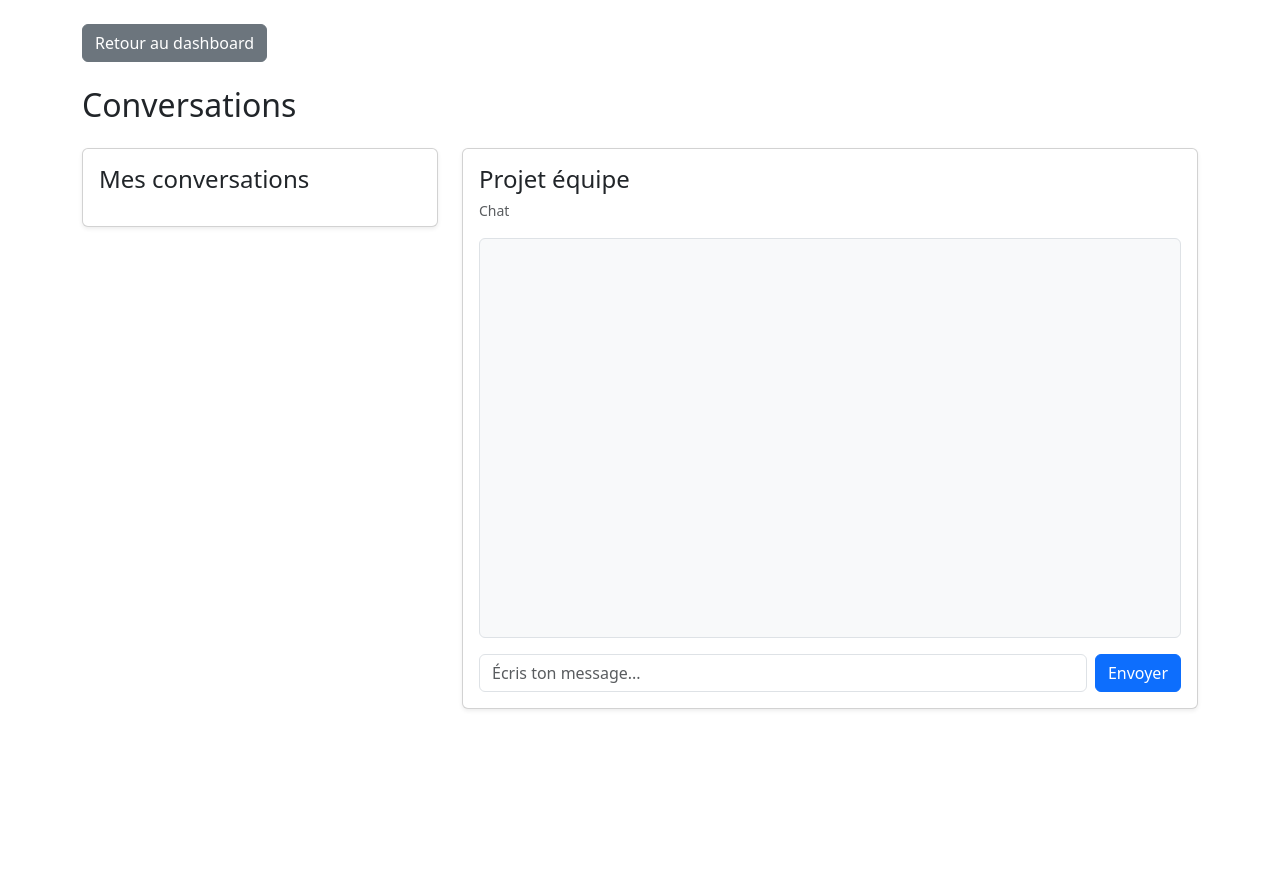
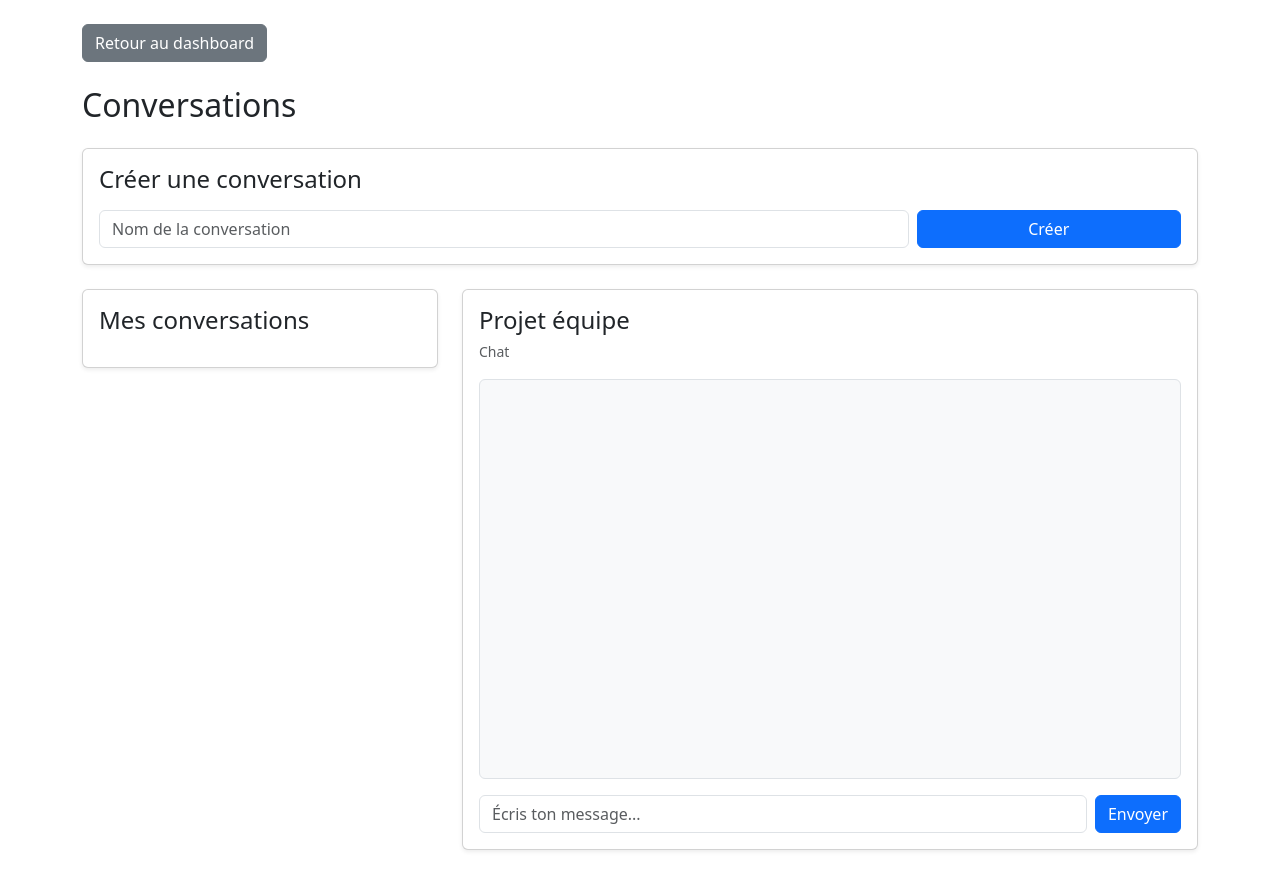
Before and after one commit to SaadK123/PROJET_APP_TRANSACTIONNELLE, a Next.js app in the folder WebApp/my-next-app/: page /Conversations/1 in a window 1280 px wide. Before the commit the page ends 800 px from the top, so only its background shows below. Built offline with nearby package versions, Linux system fonts and the light colour scheme.

Commit message:
ajout de creer conversation dans la page conversation

```diff
--- a/WebApp/my-next-app/app/Conversations/[id]/page.tsx
+++ b/WebApp/my-next-app/app/Conversations/[id]/page.tsx
@@ -21,6 +21,10 @@ export default function ConversationsPage() {
   const { id } = useParams<{ id: string }>();
   const router = useRouter();
 
+  const [nomConversation, setNomConversation] = useState<string>("");
+  const [messageSucces, setMessageSucces] = useState<string>("");
+  const [messageErreur, setMessageErreur] = useState<string>("");
+
   const [conversationSelectionnee, setConversationSelectionnee] =
     useState<string>("Projet équipe");
 
@@ -33,7 +37,20 @@ export default function ConversationsPage() {
 
   ]);
 
-  function envoyerMessageDemo() {
+  function creerConversationUI() {
+  setMessageSucces("");
+  setMessageErreur("");
+
+  if (nomConversation.trim() === "") {
+    setMessageErreur("Le nom de la conversation est obligatoire.");
+    return;
+  }
+
+  setMessageSucces("Conversation créée avec succès.");
+  setNomConversation("");
+}
+
+  function envoyerMessage() {
     if (messageTexte.trim() === "") return;
 
     setMessages((anciens) => [
@@ -65,6 +82,41 @@ export default function ConversationsPage() {
       </div>
 
       <h2 className="mb-4">Conversations</h2>
+
+        {messageSucces !== "" ? (
+    <div className="alert alert-success">{messageSucces}</div>
+    ) : null}
+
+    {messageErreur !== "" ? (
+    <div className="alert alert-danger">{messageErreur}</div>
+    ) : null}
+
+    <div className="card p-3 shadow-sm mb-4">
+    <h4 className="mb-3">Créer une conversation</h4>
+
+    <div className="row g-2">
+        <div className="col-md-9">
+        <input
+            type="text"
+            className="form-control"
+            placeholder="Nom de la conversation"
+            value={nomConversation}
+            onChange={(e) => setNomConversation(e.target.value)}
+        />
+        </div>
+
+        <div className="col-md-3">
+        <button
+            className="btn btn-primary w-100"
+            type="button"
+            onClick={creerConversationUI}
+        >
+            Créer
+        </button>
+        </div>
+    </div>
+    </div>
+
 
       <div className="row">
         <div className="col-md-4 mb-4">
@@ -133,7 +185,7 @@ export default function ConversationsPage() {
                 onKeyDown={(e) => {
                   if (e.key === "Enter") {
                     e.preventDefault();
-                    envoyerMessageDemo();
+                    envoyerMessage();
                   }
                 }}
               />
@@ -141,7 +193,7 @@ export default function ConversationsPage() {
               <button
                 className="btn btn-primary"
                 type="button"
-                onClick={envoyerMessageDemo}
+                onClick={envoyerMessage}
               >
                 Envoyer
               </button>
```
